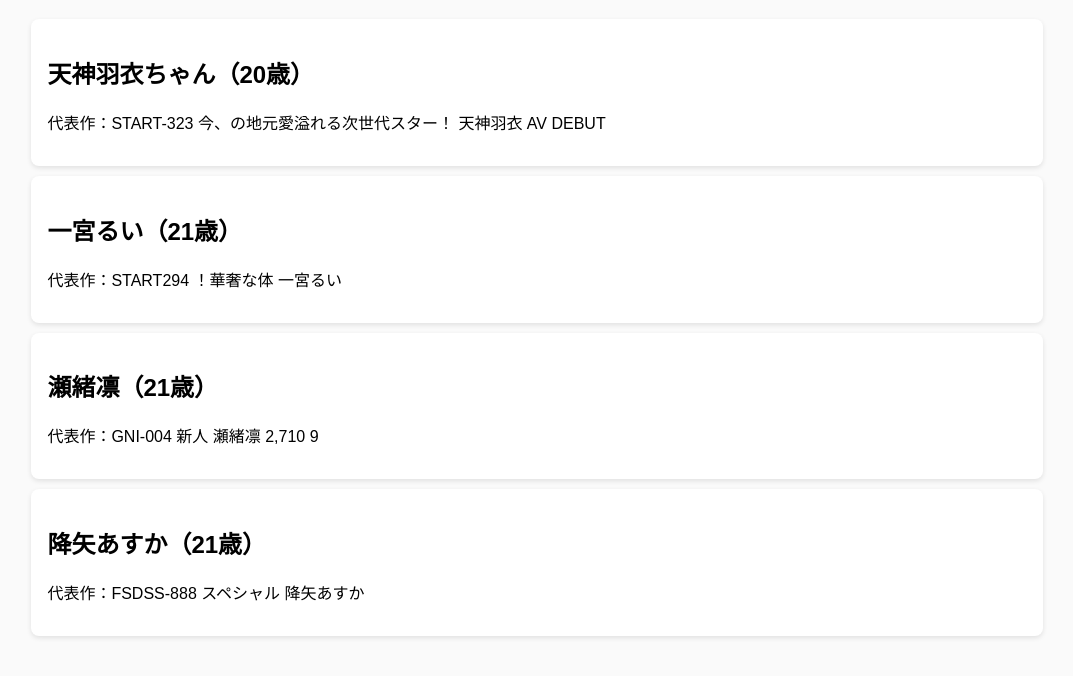
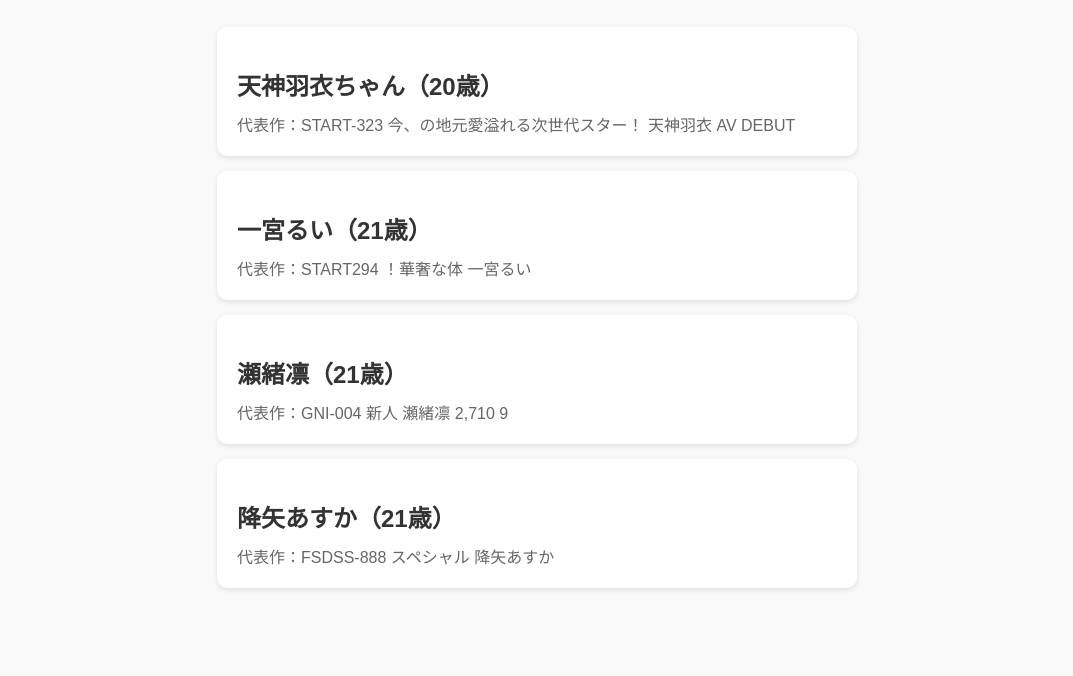
Before and after one commit to ousuke-rab/recommend-jd-, a plain HTML site: page index.html in a window 1280 px wide. Shown: the part 98-774 px from the top of the page, without its empty margins (103-1176 px from the left). Drawn offline with Linux system fonts and the light colour scheme.

Commit message:
Update style.css

```diff
--- a/style.css
+++ b/style.css
@@ -1,22 +1,30 @@
 body {
-  font-family: Arial;
+  font-family: Arial, sans-serif;
+  background: #f9f9f9;
   padding: 20px;
-  background: #fafafa;
 }
+
 h1 {
   text-align: center;
+  margin-bottom: 30px;
 }
-input {
-  width: 80%;
-  margin: 10px auto;
-  padding: 10px;
-  display: block;
-}
+
 .card {
   background: #fff;
-  margin: 10px auto;
-  padding: 16px;
+  border-radius: 10px;
+  box-shadow: 0 2px 5px rgba(0,0,0,0.1);
+  padding: 20px;
+  margin: 15px auto;
   width: 80%;
-  border-radius: 8px;
-  box-shadow: 0 2px 5px rgba(0,0,0,0.1);
+  max-width: 600px;
 }
+
+.card h2 {
+  margin-bottom: 10px;
+  color: #333;
+}
+
+.card p {
+  margin: 0;
+  color: #666;
+}
```
